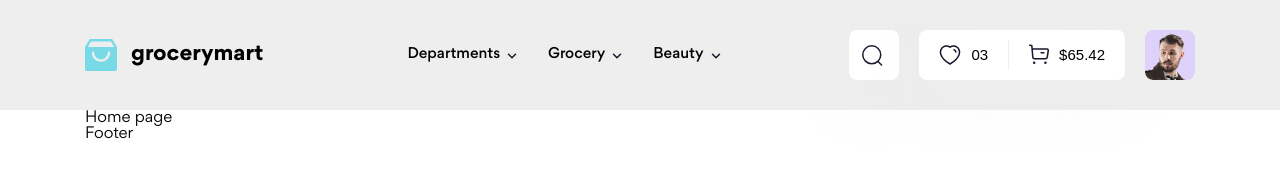
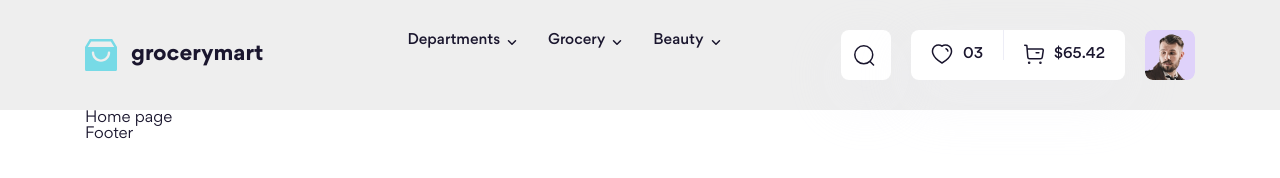
Before and after one commit to hungnguyen22140068/project-08-HTMLCSS, a website: page index.html in a window 1280 px wide. Drawn offline with Linux system fonts and the light colour scheme.

Commit message:
Khắc phục các vấn đề phần Header

```diff
--- a/scss/base/_base.scss
+++ b/scss/base/_base.scss
@@ -2,6 +2,12 @@
 ::before,
 ::after {
     box-sizing: border-box;
+}
+
+:root {
+    --text-color: #1a162e;
+    --icon-color: brightness(0) saturate(100%) invert(9%) sepia(36%)
+        saturate(858%) hue-rotate(210deg) brightness(97%) contrast(100%);
 }
 
 html {
@@ -11,6 +17,7 @@ html {
 body {
     font-size: 1.6rem;
     font-family: "Gordita", sans-serif;
+    color: var(--text-color);
 }
 
 a {
@@ -23,3 +30,16 @@ button {
     outline: none;
     background: transparent;
 }
+
+button,
+input,
+textarea,
+select {
+    font-family: inherit;
+    font-size: inherit;
+    color: inherit;
+}
+
+.icon {
+    filter: var(--icon-color);
+}
--- a/scss/layout/_header.scss
+++ b/scss/layout/_header.scss
@@ -1,10 +1,14 @@
+%flexItemCenter {
+    display: flex;
+    align-self: center;
+}
+
 .header {
     background-color: #eee;
 }
 
 .top-bar {
-    display: flex;
-    align-items: center;
+    @extend %flexItemCenter;
     padding: 30px 0;
 }
 
@@ -13,14 +17,12 @@
     margin-right: auto;
 
     &__list {
-        display: flex;
-        align-items: center;
+        @extend %flexItemCenter;
         gap: 30px;
     }
 
     &__link {
-        display: flex;
-        align-items: center;
+        @extend %flexItemCenter;
         gap: 6px;
         font-size: 1.5rem;
         font-style: normal;
@@ -34,13 +36,11 @@
 }
 
 .top-act {
-    display: flex;
-    align-items: center;
+    @extend %flexItemCenter;
     gap: 20px;
 
     &__group {
-        display: flex;
-        align-items: center;
+        @extend %flexItemCenter;
 
         min-width: 50px;
         min-height: 50px;
@@ -55,10 +55,10 @@
     }
 
     &__btn {
-        display: flex;
-        align-items: center;
+        @extend %flexItemCenter;
         padding: 13px 20px;
         gap: 10px;
+        cursor: pointer;
     }
 
     &__title {
@@ -78,5 +78,6 @@
         width: 50px;
         height: 50px;
         border-radius: 8px;
+        cursor: pointer;
     }
 }
--- a/template/header.html
+++ b/template/header.html
@@ -1,14 +1,14 @@
 <div class="container">
-    <div class="top-bar">
+    <div href="./" class="top-bar">
         <!-- Logo -->
-        <div class="logo">
+        <a class="logo">
             <img
                 src="./assets/icons/logo.svg"
                 alt="grocerymart"
                 class="logo__img"
             />
             <h1 class="logo__title">grocerymart</h1>
-        </div>
+        </a>
 
         <!-- Navbar -->
         <nav class="navbar">
@@ -19,7 +19,7 @@
                         <img
                             src="./assets/icons/arrow-down.svg"
                             alt="arrow down"
-                            class="navbar__arrow"
+                            class="icon navbar__arrow"
                         />
                     </a>
                 </li>
@@ -29,7 +29,7 @@
                         <img
                             src="./assets/icons/arrow-down.svg"
                             alt="arrow down"
-                            class="navbar__arrow"
+                            class="icon navbar__arrow"
                         />
                     </a>
                 </li>
@@ -39,7 +39,7 @@
                         <img
                             src="./assets/icons/arrow-down.svg"
                             alt="arrow down"
-                            class="navbar__arrow"
+                            class="icon navbar__arrow"
                         />
                     </a>
                 </li>
@@ -53,7 +53,7 @@
                     <img
                         src="./assets/icons/search.svg"
                         alt="Search"
-                        class="top-act__icon"
+                        class="icon top-act__icon"
                     />
                 </button>
             </div>
@@ -63,7 +63,7 @@
                     <img
                         src="./assets/icons/heart.svg"
                         alt="Heart"
-                        class="top-act__icon"
+                        class="icon top-act__icon"
                     />
                     <span class="top-act__title">03</span>
                 </button>
@@ -74,7 +74,7 @@
                     <img
                         src="./assets/icons/buy.svg"
                         alt="Buy"
-                        class="top-act__icon"
+                        class="icon top-act__icon"
                     />
                     <span class="top-act__title">$65.42</span>
                 </button>
```
Also changed, not shown: assets/css/main.css, 1 other file.
